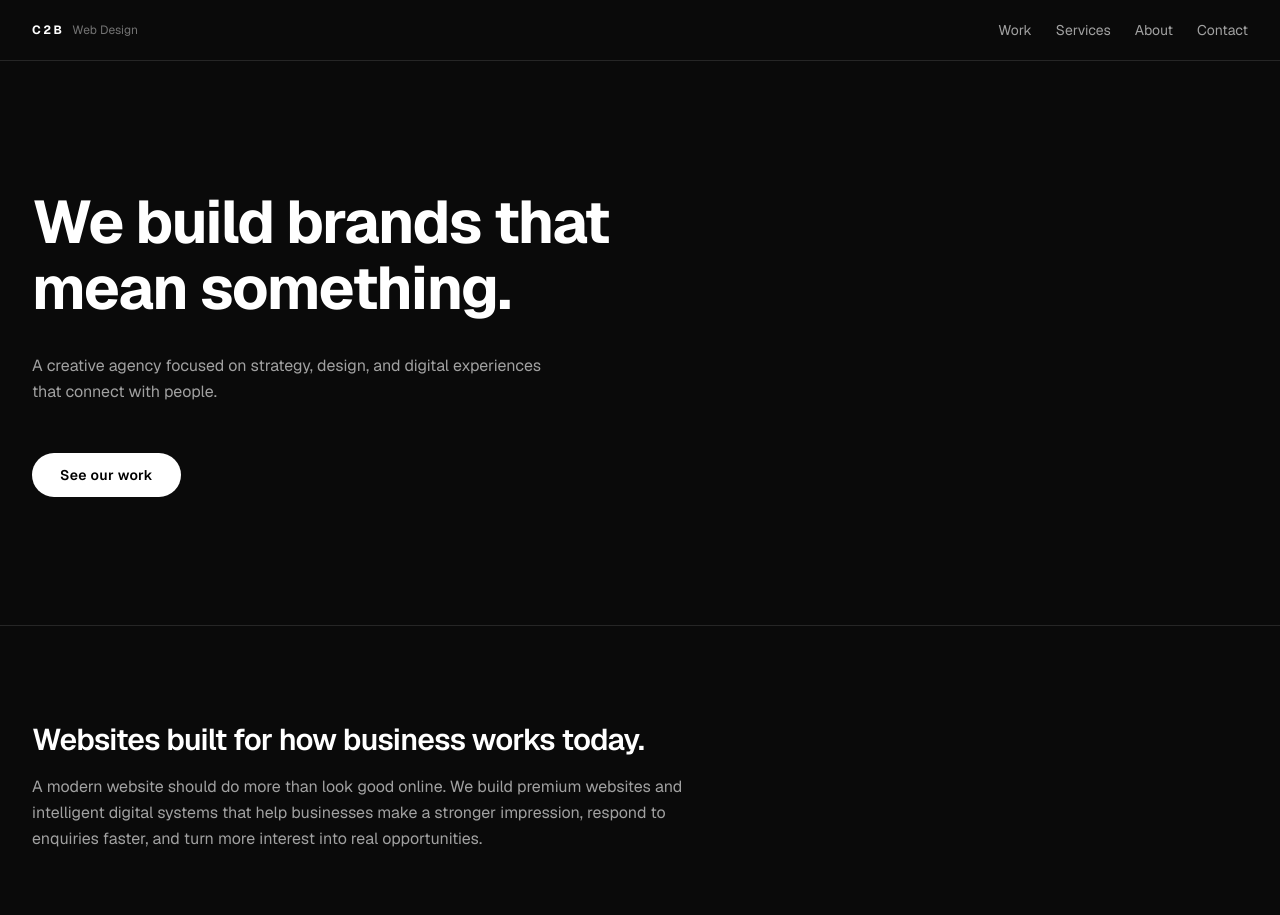
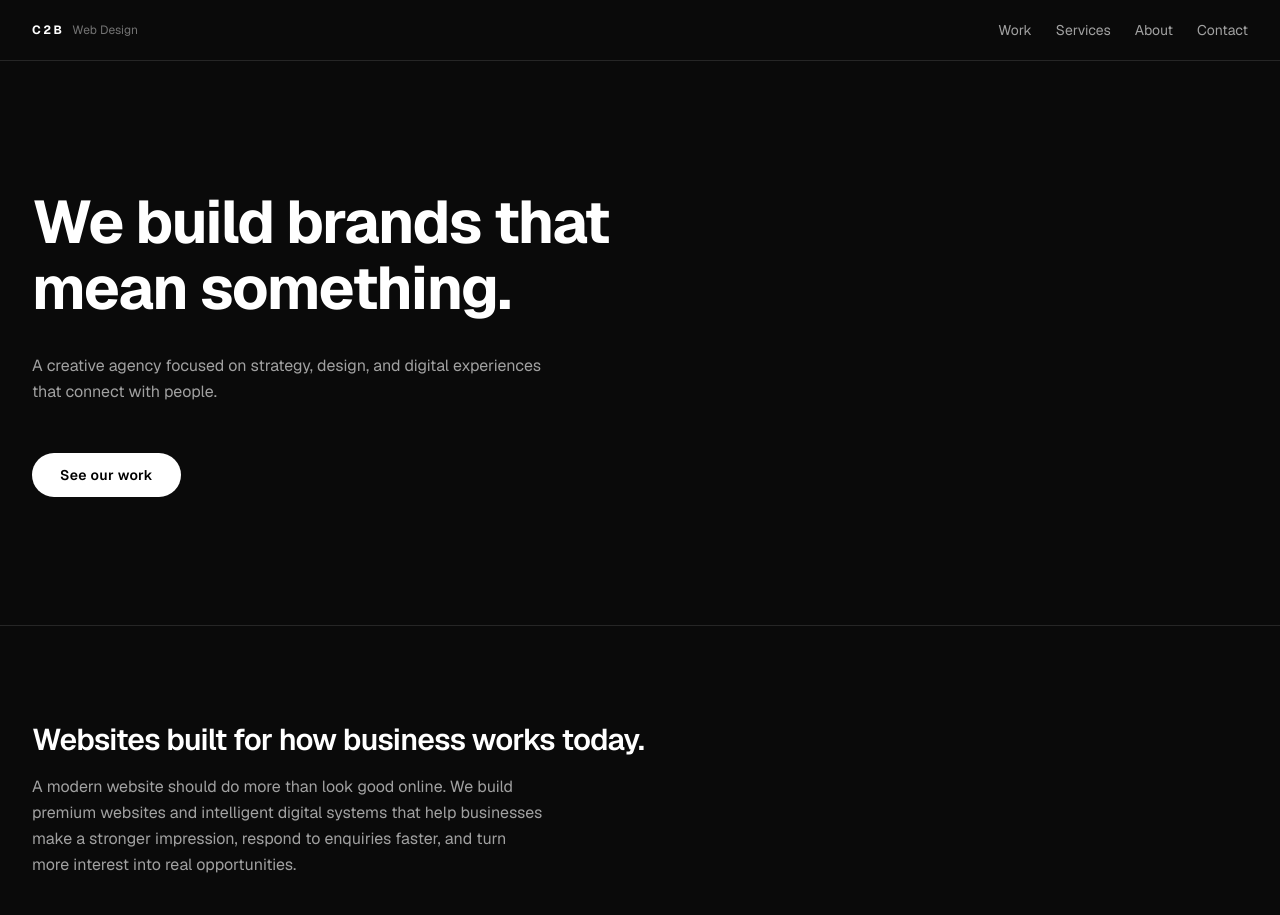
Before and after one commit to c2b-web-design/agency-website-v2, a Next.js app: page / in a window 1280 px wide. Shown: the top 915 px of the page. Built offline with nearby package versions, Linux system fonts and the light colour scheme.

Commit message:
Refine services intro text measure

```diff
--- a/app/page.tsx
+++ b/app/page.tsx
@@ -131,8 +131,11 @@ export default function Home() {
 
             {/* Intro paragraph: same text-base / neutral-400 / leading-relaxed pattern as
                 the hero subtext — this creates a consistent hierarchy language across the
-                page so visitors learn the visual system without noticing it.              */}
-            <p className="mt-4 text-base text-neutral-400 leading-relaxed">
+                page so visitors learn the visual system without noticing it.
+                max-w-lg (512px): constrains the paragraph independently of the wrapper's
+                max-w-2xl (672px), keeping the heading wide while bringing the paragraph
+                measure into the card text rhythm (card paragraphs are max-w-sm = 384px). */}
+            <p className="mt-4 text-base text-neutral-400 leading-relaxed max-w-lg">
               A modern website should do more than look good online. We build premium websites
               and intelligent digital systems that help businesses make a stronger impression,
               respond to enquiries faster, and turn more interest into real opportunities.
```
